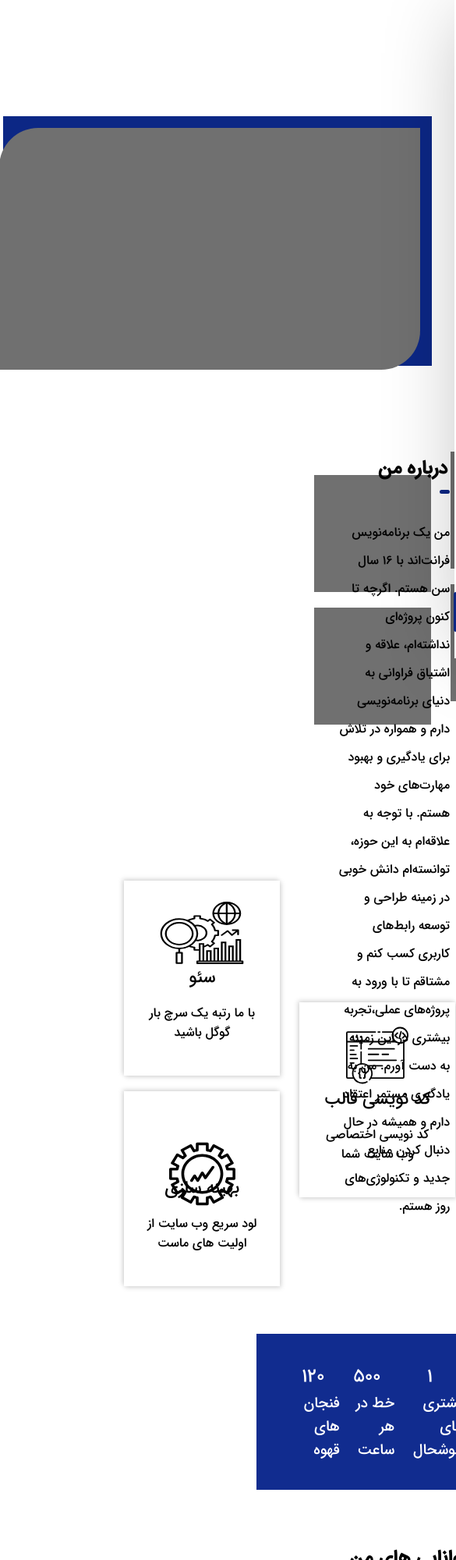
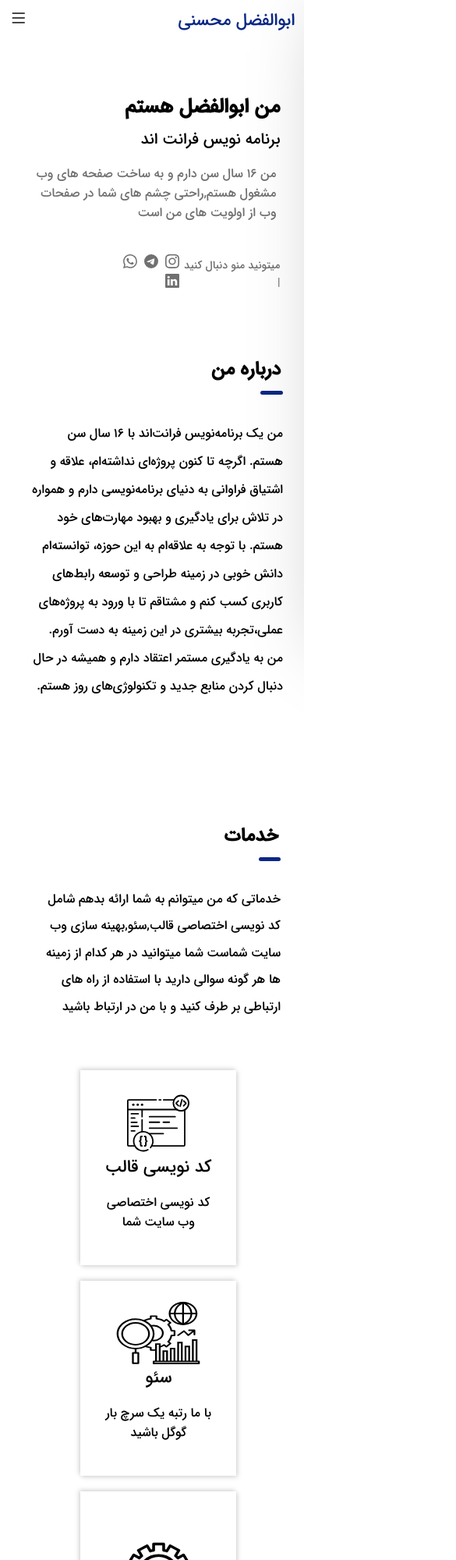
Before and after one commit to abolfazlmohseni/my-rezome, a plain HTML site: page My Rezome/index.html in a window 390 px wide. Shown: the top 2000 px of the page at 78% size, 585 px wide, since content can reach past the window. Drawn offline with nearby package versions, Linux system fonts and the light colour scheme.

Commit message:
نسخه بتا رزومه
رزومه کاملا ریسوانسیو شده و برای اخرین تست روی سرور ارسال میشود!

```diff
--- a/My Rezome/Home-Page/Home-Page.css
+++ b/My Rezome/Home-Page/Home-Page.css
@@ -86,7 +86,6 @@ body {
 
 .HireMe {
     background-color: #0C2785;
-    font: 14px;
     width: 137px;
     height: 51px;
     display: flex;
@@ -101,6 +100,24 @@ body {
 
 }
 
+.phone-menu {
+    display: none;
+    height: 51px;
+    width: 94%;
+    margin-left: auto;
+    margin-right: auto;
+}
+
+.my-name-res {
+    font-size: 22px;
+    color: #0C2785;
+}
+
+.menu-icon {
+    font-size: 24px;
+}
+
+
 .more {
     display: flex;
     justify-content: center;
@@ -111,7 +128,6 @@ body {
     height: 330px;
     position: absolute;
     animation-name: more-anime;
-    /* animation-delay: s; */
     animation-duration: 2s;
     animation-iteration-count: 1;
     left: 0;
@@ -729,47 +745,306 @@ footer {
         width: 150px;
         height: 150px;
     }
+
     .Services-conteyner {
         width: 92%;
         left: 40px;
     }
+
     .line-box {
         width: 80%;
     }
+
     .what-hire {
         width: 92%;
     }
+
     .Follow-box {
         width: 92%;
     }
+
     .mini-menu {
         width: 45%;
     }
 }
+
 @media screen and (max-width:768px) {
     .Menu {
-        width: 35%;
+        width: 250px;
         height: 100%;
         margin-top: 0;
         background-color: #fff;
-        box-shadow:-5px 3px 101px -17px #00000045;
+        box-shadow: -5px 3px 101px -17px #00000045;
         z-index: 3;
         flex-direction: column;
-        align-items:flex-start;
-        right: 0;
+        align-items: flex-start;
+        right: -270px;
 
     }
+
     .MyName {
         width: 100%;
         text-align: center;
         font-size: 24px;
     }
+
     .Menu-Items-Conteyner {
         height: 55%;
-        width: 80%;
+        width: 35%;
         margin-right: 25px;
         flex-direction: column;
         justify-content: space-around;
     }
+
+    .Hire-Me-Conteyner {
+        width: 100%;
+    }
+
+    .HireMe {
+        margin-left: auto;
+        margin-right: auto;
+    }
+
+    .phone-menu {
+        display: flex;
+        align-items: center;
+        justify-content: space-between;
+    }
+
+    .more {
+        flex-direction: column;
+        justify-content: center;
+        align-items: center;
+        height: 800px;
+        margin-top: 0;
+        width: 91%;
+        margin-left: auto;
+        margin-right: auto;
+    }
+
+    .more-Box-Right {
+        height: 400px;
+        width: 90%;
+        margin-left: auto;
+
+    }
+
+    .more-box-left {
+        height: 300px;
+        width: 90%;
+        margin-left: auto;
+
+    }
+
+    .spenser-menu {
+
+        margin-top: 0;
+    }
+
+    .spenser-more {
+        margin-top: 690px;
+    }
+
+    .Abut-Me {
+        margin-top: 1rem;
+        flex-direction: column-reverse;
+        align-items: center;
+        justify-content: center;
+    }
+
+    .main_box-left,
+    .main_box-right {
+        height: 470px;
+        width: 90%;
+        margin-left: auto;
+        margin-right: 1%;
+    }
+
+    .main_box-right {
+        justify-content: center;
+    }
+
+    .Imag_Left-One,
+    .Imag_Left-Two,
+    .Imag_RIght-Three,
+    .Imag_RIght-four {
+        width: 200px;
+        height: 200px;
+    }
+
+    .spenser-main {
+        margin-top: 1000px;
+    }
+
+    .Services {
+        flex-direction: column;
+        align-items: center;
+        justify-content: center;
+    }
+
+    .Text-Conteyner {
+        width: 96%;
+    }
+    .Text-Services {
+        width: 100%;
+    }
+
+    .box_Services-conteyner {
+        width: 80%;
+        margin-top: 3rem;
+    }
+
+    .spenser-services {
+        margin-top: 820px;
+    }
+
+    .line-box,
+    .skils-conteyner {
+        width: 95%;
+    }
+
+    .what-hire {
+        flex-direction: column;
+        align-items: center;
+        height: 820px;
+    }
+
+    .hire-right-box {
+        height: 400px;
+        width: 97%;
+    }
+
+    .hire-content {
+        width: 80%;
+    }
+
+    .hire-left-box {
+        height: 360px;
+        width: 70%;
+        margin-top: 0;
+    }
+
+    footer {
+        margin-top: 0;
+    }
+
+    .Follow-box {
+        display: none;
+    }
+
+    .my-name {
+        width: 30%;
+        margin-top: 1rem;
+    }
+
+    .mini-menu {
+        width: 60%;
+    }
+
+    body,
+    .Menu,
+    .more,
+    .Abut-Me {
+        animation-name: none;
+    }
+
 }
+
+@media screen and (max-width:425px) {
+    .more {
+        height: 350px;
+
+    }
+
+    .more-Box-Right {
+        display: none;
+
+    }
+
+    .more-box-left {
+        margin-left: 0;
+        margin-right: auto;
+    }
+    .text {
+        margin-top: 1rem;
+    }
+    .spenser-more {
+        margin-top: 350px;
+    }
+
+    .main_box-left {
+        margin-right: auto;
+        margin-left: 0;
+    }
+
+    .main_box-right {
+        display: none;
+    }
+
+    .spenser-main {
+        margin-top: 520px;
+    }
+
+    .Services {
+        margin-right: auto;
+        width: 91%;
+    }
+
+    .box_Services-conteyner {
+        flex-direction: column;
+        width: 200px;
+    }
+
+    .Services_Left {
+        margin-right: 0;
+    }
+
+    .Services_right .Services-box {
+        margin-top: 0;
+    }
+    .spenser-services {
+        margin-top: 1250px;
+    }
+    .line-box {
+        flex-direction: column;
+        height: 400px;
+    }
+    .skils-box {
+        flex-direction: column;
+        height: 810px;
+        margin-top: 2rem;
+    }
+    .what-hire {
+        margin-top: 1rem;
+    }
+    .hire-left-box {
+        width: 99%;
+    }
+    .hire-content {
+        width: 95%;
+    }
+    .line-box {
+        height: 280px;
+        padding: 10px 0;
+    }
+    .Border-light {
+        width: 40%;
+    }
+    .line-left {
+        width: 50%;
+        margin-left: auto;
+        margin-right: auto;
+    }
+    footer {
+        width: 95%;
+    }
+
+    .my-name {
+        width: 60%;
+    }
+    .mini-menu {
+        width: 100%;
+    }
+}
+
 /* ریسپاسسیو پایان */
--- a/My Rezome/index.html
+++ b/My Rezome/index.html
@@ -5,6 +5,7 @@
     <meta charset="UTF-8">
     <meta name="viewport" content="width=device-width, initial-scale=1.0">
     <link rel="stylesheet" href="Home-Page/Home-Page.css">
+    <link rel="stylesheet" href="https://cdn.jsdelivr.net/npm/bootstrap-icons@1.11.3/font/bootstrap-icons.min.css">
     <title>ابوالفضل محسنی</title>
 </head>
 
@@ -22,8 +23,18 @@
                 <a href="#" class="Menu-Items">نمونه کار ها</a>
                 <a href="#" class="Menu-Items">وبلاگ</a>
             </div>
-            <div class="HireMe">
-                <a href="#">استخدام من</a>
+            <div class="Hire-Me-Conteyner">
+                <div class="HireMe">
+                    <a href="#">استخدام من</a>
+                </div>
+            </div>
+        </div>
+        <div class="phone-menu">
+            <div class="my-name-res">
+                <p>ابوالفضل محسنی</p>
+            </div>
+            <div class="menu-icon">
+                <i class="bi bi-list"></i>
             </div>
         </div>
         <div class="spenser-menu"></div>
@@ -34,7 +45,7 @@
                 <p class="titel">من ابوالفضل هستم</p>
                 <p class="main-titel"> برنامه نویس فرانت اند</p>
                 <p class="text">من 16 سال سن دارم و به ساخت صفحه های وب مشغول هستم,راحتی چشم های شما در صفحات وب از
-                    اولیت های من است</p>
+                    اولویت های من است</p>
                 <div class="Follow-Me">
                     <p class="titel-2">میتونید منو دنبال کنید | </p>
                     <div class="icons">
@@ -346,6 +357,8 @@
             </div>
         </footer>
     </div>
+
+    <script src="js/script.js"></script>
 </body>
 
 </html>
--- /dev/null
+++ b/My Rezome/js/script.js
@@ -0,0 +1,13 @@
+var menu = document.querySelector(".Menu")
+var menuBtn = document.querySelector(".menu-icon")
+var menuBtnIcon = document.querySelector(".menu-icon i")
+
+menuBtn.addEventListener("click", function () {
+  if (menuBtnIcon.classList.contains("bi-list")) {
+    menu.style.right = "-5px"
+    menuBtnIcon.classList = "bi bi-x"
+  } else {
+    menu.style.right = "-270px"
+    menuBtnIcon.classList = "bi bi-list"
+  }
+})
```
